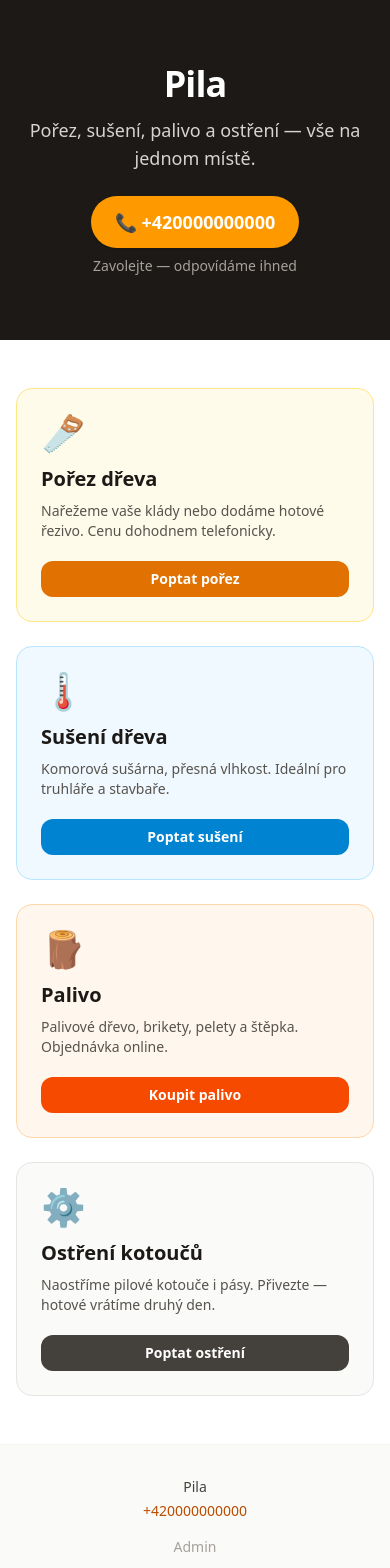
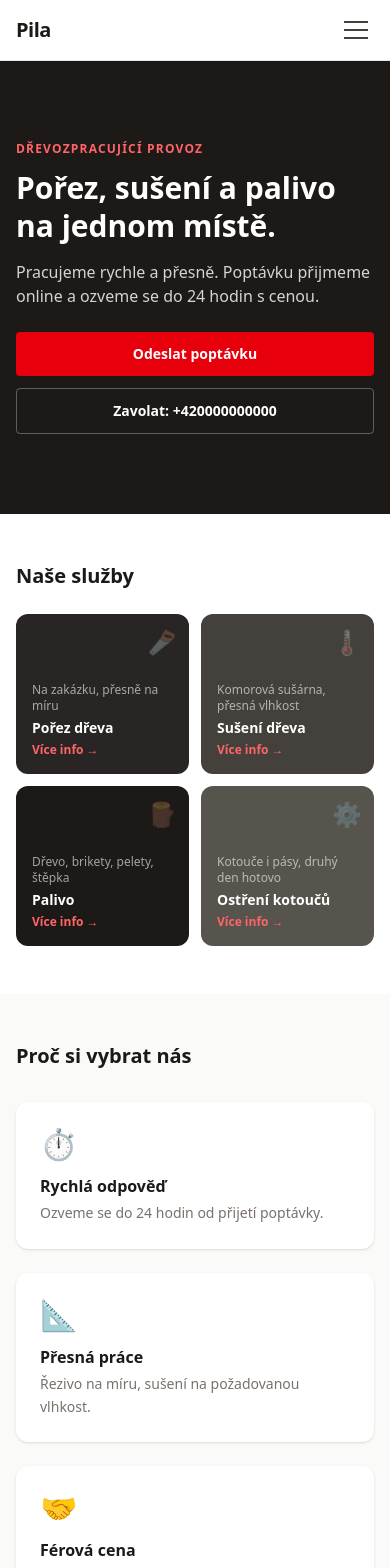
Before and after one commit to pavslovak-maker/pila-portal, a Next.js app: page / in a window 390 px wide. Shown: the top 1568 px of the page. Built offline with nearby package versions, Linux system fonts and the light colour scheme.

Commit message:
responzivní design — mobilní menu, flexibilní gridy

```diff
--- a/src/app/(web)/ostreni/page.tsx
+++ b/src/app/(web)/ostreni/page.tsx
@@ -1,39 +1,21 @@
 import { SharpeningForm } from "@/components/SharpeningForm";
+import { PageLayout } from "@/components/PageLayout";
 
 export const metadata = {
-  title: "Ostření pilových kotoučů a pásů | Portál pily",
-  description:
-    "Naostříme pilové kotouče i pásy. Přivezte k nám — výsledek je ostrý jako nový.",
+  title: "Ostření kotoučů | Pila",
+  description: "Ostření pilových kotoučů a pásů. Poptejte se online.",
 };
 
 export default function SharpeningPage() {
   return (
-    <main className="mx-auto max-w-2xl px-4 py-12">
-      <h1 className="text-3xl font-bold tracking-tight text-stone-900">
-        Ostření pilových kotoučů a pásů
-      </h1>
-      <p className="mt-3 text-stone-600">
-        Naostříme kotouče i pásy pro pily všech typů. Stačí přivézt — hotové vrátíme zpravidla
-        do druhého dne. Cenu sdělíme telefonicky po upřesnění počtu a průměrů.
+    <PageLayout>
+      <h1 className="text-3xl font-bold tracking-tight text-stone-900">Ostření pilových kotoučů a pásů</h1>
+      <p className="mt-3 text-stone-500">
+        Naostříme kotouče i pásy. Přivezte k nám — hotové vrátíme zpravidla druhý den.
       </p>
-
-      <div className="mt-4 rounded-xl bg-amber-50 px-4 py-3 text-sm text-amber-800">
-        Raději zavoláte?{" "}
-        <a
-          href={`tel:${process.env.NEXT_PUBLIC_SITE_PHONE ?? "+420000000000"}`}
-          className="font-semibold underline"
-        >
-          {process.env.NEXT_PUBLIC_SITE_PHONE ?? "+420 000 000 000"}
-        </a>
+      <div className="mt-8">
+        <SharpeningForm />
       </div>
-
-      <section className="mt-8">
-        <h2 className="mb-4 text-xl font-semibold text-stone-800">Poptávkový formulář</h2>
-        <p className="mb-6 text-sm text-stone-500">
-          Vyplňte níže a my vás do 24 hodin kontaktujeme.
-        </p>
-        <SharpeningForm />
-      </section>
-    </main>
+    </PageLayout>
   );
 }
--- a/src/app/(web)/page.tsx
+++ b/src/app/(web)/page.tsx
@@ -1,95 +1,151 @@
+"use client";
+
 import Link from "next/link";
+import { useState } from "react";
 
 const PHONE = process.env.NEXT_PUBLIC_SITE_PHONE ?? "+420 000 000 000";
 const SITE_NAME = process.env.NEXT_PUBLIC_SITE_NAME ?? "Pila";
 
+const NAV_LINKS = [
+  { href: "/porez", label: "Pořez dřeva" },
+  { href: "/suseni", label: "Sušení" },
+  { href: "/palivo", label: "Palivo" },
+  { href: "/ostreni", label: "Ostření" },
+  { href: "/kontakt", label: "Kontakt" },
+];
+
 const SERVICES = [
-  {
-    href: "/porez",
-    emoji: "🪚",
-    title: "Pořez dřeva",
-    desc: "Nařežeme vaše klády nebo dodáme hotové řezivo. Cenu dohodnem telefonicky.",
-    cta: "Poptat pořez",
-    color: "bg-amber-50 border-amber-200 hover:bg-amber-100",
-    ctaColor: "bg-amber-600 hover:bg-amber-700",
-  },
-  {
-    href: "/suseni",
-    emoji: "🌡️",
-    title: "Sušení dřeva",
-    desc: "Komorová sušárna, přesná vlhkost. Ideální pro truhláře a stavbaře.",
-    cta: "Poptat sušení",
-    color: "bg-sky-50 border-sky-200 hover:bg-sky-100",
-    ctaColor: "bg-sky-600 hover:bg-sky-700",
-  },
-  {
-    href: "/palivo",
-    emoji: "🪵",
-    title: "Palivo",
-    desc: "Palivové dřevo, brikety, pelety a štěpka. Objednávka online.",
-    cta: "Koupit palivo",
-    color: "bg-orange-50 border-orange-200 hover:bg-orange-100",
-    ctaColor: "bg-orange-600 hover:bg-orange-700",
-  },
-  {
-    href: "/ostreni",
-    emoji: "⚙️",
-    title: "Ostření kotoučů",
-    desc: "Naostříme pilové kotouče i pásy. Přivezte — hotové vrátíme druhý den.",
-    cta: "Poptat ostření",
-    color: "bg-stone-50 border-stone-200 hover:bg-stone-100",
-    ctaColor: "bg-stone-700 hover:bg-stone-800",
-  },
+  { href: "/porez", label: "Pořez dřeva", desc: "Na zakázku, přesně na míru", bg: "bg-stone-800", emoji: "🪚" },
+  { href: "/suseni", label: "Sušení dřeva", desc: "Komorová sušárna, přesná vlhkost", bg: "bg-stone-700", emoji: "🌡️" },
+  { href: "/palivo", label: "Palivo", desc: "Dřevo, brikety, pelety, štěpka", bg: "bg-stone-900", emoji: "🪵" },
+  { href: "/ostreni", label: "Ostření kotoučů", desc: "Kotouče i pásy, druhý den hotovo", bg: "bg-stone-600", emoji: "⚙️" },
+];
+
+const FEATURES = [
+  { icon: "⏱️", title: "Rychlá odpověď", desc: "Ozveme se do 24 hodin od přijetí poptávky." },
+  { icon: "📐", title: "Přesná práce", desc: "Řezivo na míru, sušení na požadovanou vlhkost." },
+  { icon: "🤝", title: "Férová cena", desc: "Cenu vždy dohodneme před zahájením práce." },
 ];
 
 export default function HomePage() {
+  const [menuOpen, setMenuOpen] = useState(false);
+
   return (
-    <main className="min-h-screen bg-white">
+    <div className="min-h-screen bg-white">
+
+      {/* Navigace */}
+      <header className="sticky top-0 z-50 border-b border-stone-200 bg-white shadow-sm">
+        <div className="mx-auto flex max-w-6xl items-center justify-between px-4 py-3">
+          <Link href="/" className="text-xl font-bold tracking-tight text-stone-900">{SITE_NAME}</Link>
+          <nav className="hidden items-center gap-6 md:flex">
+            {NAV_LINKS.map((l) => (
+              <Link key={l.href} href={l.href} className="text-sm font-medium text-stone-600 hover:text-red-600">{l.label}</Link>
+            ))}
+          </nav>
+          <div className="flex items-center gap-3">
+            <a href={"tel:" + PHONE.replace(/\s/g, "")} className="hidden rounded bg-red-600 px-4 py-2 text-sm font-semibold text-white hover:bg-red-700 sm:block">
+              {PHONE}
+            </a>
+            <button onClick={() => setMenuOpen(!menuOpen)} className="flex h-9 w-9 flex-col items-center justify-center gap-1.5 md:hidden" aria-label="Menu">
+              <span className={"block h-0.5 w-6 bg-stone-700 transition-transform " + (menuOpen ? "translate-y-2 rotate-45" : "")} />
+              <span className={"block h-0.5 w-6 bg-stone-700 transition-opacity " + (menuOpen ? "opacity-0" : "")} />
+              <span className={"block h-0.5 w-6 bg-stone-700 transition-transform " + (menuOpen ? "-translate-y-2 -rotate-45" : "")} />
+            </button>
+          </div>
+        </div>
+        {menuOpen && (
+          <div className="border-t border-stone-100 bg-white px-4 pb-4 md:hidden">
+            {NAV_LINKS.map((l) => (
+              <Link key={l.href} href={l.href} onClick={() => setMenuOpen(false)} className="block py-3 text-base font-medium text-stone-700 hover:text-red-600">{l.label}</Link>
+            ))}
+            <a href={"tel:" + PHONE.replace(/\s/g, "")} className="mt-2 block rounded bg-red-600 px-4 py-3 text-center text-sm font-semibold text-white">{PHONE}</a>
+          </div>
+        )}
+      </header>
+
       {/* Hero */}
-      <section className="bg-stone-900 px-4 py-16 text-center text-white">
-        <h1 className="text-4xl font-bold tracking-tight sm:text-5xl">{SITE_NAME}</h1>
-        <p className="mt-3 text-lg text-stone-300">
-          Pořez, sušení, palivo a ostření — vše na jednom místě.
-        </p>
-        <a
-          href={"tel:" + PHONE.replace(/\s/g, "")}
-          className="mt-6 inline-flex items-center gap-2 rounded-full bg-amber-500 px-6 py-3 text-lg font-semibold text-white shadow hover:bg-amber-400"
-        >
-          📞 {PHONE}
-        </a>
-        <p className="mt-2 text-sm text-stone-400">Zavolejte — odpovídáme ihned</p>
+      <section className="relative overflow-hidden bg-stone-900 px-4 py-20 md:py-36">
+        <div className="absolute inset-0 bg-gradient-to-r from-stone-900 via-stone-900/80 to-transparent" />
+        <div className="relative mx-auto max-w-6xl">
+          <p className="text-xs font-semibold uppercase tracking-widest text-red-400 sm:text-sm">Dřevozpracující provoz</p>
+          <h1 className="mt-3 max-w-2xl text-3xl font-bold leading-tight text-white sm:text-4xl md:text-5xl">
+            Pořez, sušení<br className="hidden sm:block" /> a palivo na jednom místě.
+          </h1>
+          <p className="mt-4 max-w-lg text-base text-stone-300 sm:text-lg">
+            Pracujeme rychle a přesně. Poptávku přijmeme online a ozveme se do 24 hodin s cenou.
+          </p>
+          <div className="mt-6 flex flex-col gap-3 sm:flex-row">
+            <Link href="/suseni" className="rounded bg-red-600 px-7 py-3 text-center text-sm font-semibold text-white hover:bg-red-700">
+              Odeslat poptávku
+            </Link>
+            <a href={"tel:" + PHONE.replace(/\s/g, "")} className="rounded border border-white/30 px-7 py-3 text-center text-sm font-semibold text-white hover:bg-white/10">
+              Zavolat: {PHONE}
+            </a>
+          </div>
+        </div>
       </section>
 
-      {/* Dlaždice služeb */}
-      <section className="mx-auto grid max-w-5xl gap-6 px-4 py-12 sm:grid-cols-2 lg:grid-cols-4">
-        {SERVICES.map((s) => (
-          <div
-            key={s.href}
-            className={"flex flex-col rounded-2xl border p-6 transition " + s.color}
-          >
-            <span className="text-4xl">{s.emoji}</span>
-            <h2 className="mt-3 text-xl font-bold text-stone-900">{s.title}</h2>
-            <p className="mt-2 flex-1 text-sm text-stone-600">{s.desc}</p>
-            <Link
-              href={s.href}
-              className={"mt-5 rounded-xl px-4 py-2 text-center text-sm font-semibold text-white transition " + s.ctaColor}
-            >
-              {s.cta}
+      {/* Služby */}
+      <section className="mx-auto max-w-6xl px-4 py-12 md:py-16">
+        <h2 className="mb-6 text-xl font-bold text-stone-900 sm:text-2xl">Naše služby</h2>
+        <div className="grid grid-cols-2 gap-3 sm:gap-4 lg:grid-cols-4">
+          {SERVICES.map((s) => (
+            <Link key={s.href} href={s.href} className={"group relative flex h-40 flex-col justify-end overflow-hidden rounded-xl p-4 sm:h-52 sm:p-5 " + s.bg}>
+              <span className="absolute right-3 top-3 text-2xl opacity-30 sm:right-4 sm:top-4 sm:text-3xl">{s.emoji}</span>
+              <p className="text-xs text-white/60">{s.desc}</p>
+              <h3 className="mt-1 text-sm font-bold text-white sm:text-lg">{s.label}</h3>
+              <span className="mt-1 text-xs font-semibold text-red-400 group-hover:underline">Více info →</span>
             </Link>
-          </div>
-        ))}
+          ))}
+        </div>
       </section>
 
-      {/* Patička s kontaktem */}
-      <footer className="border-t border-stone-100 bg-stone-50 px-4 py-8 text-center text-sm text-stone-500">
-        <p className="font-medium text-stone-700">{SITE_NAME}</p>
-        <a href={"tel:" + PHONE.replace(/\s/g, "")} className="mt-1 block text-amber-700 hover:underline">
+      {/* Proč my */}
+      <section className="bg-stone-50 px-4 py-12 md:py-16">
+        <div className="mx-auto max-w-6xl">
+          <h2 className="mb-8 text-xl font-bold text-stone-900 sm:text-2xl">Proč si vybrat nás</h2>
+          <div className="grid gap-6 sm:grid-cols-3">
+            {FEATURES.map((f) => (
+              <div key={f.title} className="rounded-xl bg-white p-6 shadow-sm">
+                <span className="text-3xl">{f.icon}</span>
+                <h3 className="mt-3 text-base font-bold text-stone-900">{f.title}</h3>
+                <p className="mt-1 text-sm leading-relaxed text-stone-500">{f.desc}</p>
+              </div>
+            ))}
+          </div>
+        </div>
+      </section>
+
+      {/* CTA */}
+      <section className="bg-red-600 px-4 py-12 text-center">
+        <h2 className="text-xl font-bold text-white sm:text-2xl">Přijďte se podívat nebo zavolejte</h2>
+        <p className="mt-2 text-red-100">Jsme k dispozici v pracovní dny.</p>
+        <a href={"tel:" + PHONE.replace(/\s/g, "")} className="mt-5 inline-block rounded bg-white px-8 py-3 text-sm font-bold text-red-600 hover:bg-red-50">
           {PHONE}
         </a>
-        <p className="mt-4">
-          <Link href="/admin" className="text-stone-400 hover:text-stone-600">Admin</Link>
-        </p>
+      </section>
+
+      {/* Patička */}
+      <footer className="bg-stone-900 px-4 py-10">
+        <div className="mx-auto max-w-6xl">
+          <div className="flex flex-wrap justify-between gap-6">
+            <div>
+              <p className="font-bold text-white">{SITE_NAME}</p>
+              <p className="mt-1 text-sm text-stone-400">Dřevozpracující provoz</p>
+            </div>
+            <div className="flex flex-wrap gap-4">
+              {NAV_LINKS.map((l) => (
+                <Link key={l.href} href={l.href} className="text-sm text-stone-400 hover:text-white">{l.label}</Link>
+              ))}
+            </div>
+          </div>
+          <div className="mt-8 flex items-center justify-between border-t border-stone-800 pt-6 text-xs text-stone-500">
+            <span>© 2025 {SITE_NAME}</span>
+            <Link href="/admin" className="hover:text-stone-300">Admin</Link>
+          </div>
+        </div>
       </footer>
-    </main>
+
+    </div>
   );
 }
--- a/src/app/(web)/suseni/page.tsx
+++ b/src/app/(web)/suseni/page.tsx
@@ -1,40 +1,22 @@
 import { DryingForm } from "@/components/DryingForm";
+import { PageLayout } from "@/components/PageLayout";
 
 export const metadata = {
-  title: "Sušení dřeva | Portál pily",
-  description:
-    "Profesionální sušení dřeva v komorové sušárně. Poptejte se a my vám zavoláme s cenou.",
+  title: "Sušení dřeva | Pila",
+  description: "Profesionální sušení dřeva v komorové sušárně. Poptejte se online.",
 };
 
 export default function DryingPage() {
   return (
-    <main className="mx-auto max-w-2xl px-4 py-12">
-      {/* Záhlaví */}
+    <PageLayout>
       <h1 className="text-3xl font-bold tracking-tight text-stone-900">Sušení dřeva</h1>
-      <p className="mt-3 text-stone-600">
-        Sušíme dřevo v moderní komorové sušárně. Výsledkem je stabilní řezivo s přesně
-        požadovanou vlhkostí — ideální pro truhlářské a stavební práce.
+      <p className="mt-3 text-stone-500">
+        Sušíme dřevo v moderní komorové sušárně. Výsledkem je stabilní řezivo
+        s přesnou vlhkostí — ideální pro truhláře i stavbaře.
       </p>
-
-      {/* Orientační telefon — vždy viditelný */}
-      <div className="mt-4 rounded-xl bg-amber-50 px-4 py-3 text-sm text-amber-800">
-        Raději zavoláte?{" "}
-        <a
-          href={`tel:${process.env.NEXT_PUBLIC_SITE_PHONE ?? "+420000000000"}`}
-          className="font-semibold underline"
-        >
-          {process.env.NEXT_PUBLIC_SITE_PHONE ?? "+420 000 000 000"}
-        </a>
+      <div className="mt-8">
+        <DryingForm />
       </div>
-
-      {/* Formulář */}
-      <section className="mt-8">
-        <h2 className="mb-4 text-xl font-semibold text-stone-800">Poptávkový formulář</h2>
-        <p className="mb-6 text-sm text-stone-500">
-          Vyplňte níže a my vás do 24 hodin kontaktujeme s orientační cenou.
-        </p>
-        <DryingForm />
-      </section>
-    </main>
+    </PageLayout>
   );
 }
--- /dev/null
+++ b/src/components/PageLayout.tsx
@@ -0,0 +1,84 @@
+"use client";
+
+import Link from "next/link";
+import { useState } from "react";
+
+const PHONE = process.env.NEXT_PUBLIC_SITE_PHONE ?? "+420 000 000 000";
+const SITE_NAME = process.env.NEXT_PUBLIC_SITE_NAME ?? "Pila";
+
+const NAV_LINKS = [
+  { href: "/porez", label: "Pořez dřeva" },
+  { href: "/suseni", label: "Sušení" },
+  { href: "/palivo", label: "Palivo" },
+  { href: "/ostreni", label: "Ostření" },
+];
+
+export function PageLayout({ children }: { children: React.ReactNode }) {
+  const [menuOpen, setMenuOpen] = useState(false);
+
+  return (
+    <div className="min-h-screen bg-white">
+      <header className="sticky top-0 z-50 border-b border-stone-200 bg-white shadow-sm">
+        <div className="mx-auto flex max-w-6xl items-center justify-between px-4 py-3">
+          <Link href="/" className="text-xl font-bold tracking-tight text-stone-900">
+            {SITE_NAME}
+          </Link>
+
+          {/* Desktop nav */}
+          <nav className="hidden items-center gap-6 md:flex">
+            {NAV_LINKS.map((l) => (
+              <Link key={l.href} href={l.href} className="text-sm font-medium text-stone-600 hover:text-red-600">
+                {l.label}
+              </Link>
+            ))}
+          </nav>
+
+          <div className="flex items-center gap-3">
+            <a
+              href={"tel:" + PHONE.replace(/\s/g, "")}
+              className="hidden rounded bg-red-600 px-4 py-2 text-sm font-semibold text-white hover:bg-red-700 sm:block"
+            >
+              {PHONE}
+            </a>
+            {/* Hamburger */}
+            <button
+              onClick={() => setMenuOpen(!menuOpen)}
+              className="flex h-9 w-9 flex-col items-center justify-center gap-1.5 rounded md:hidden"
+              aria-label="Menu"
+            >
+              <span className={"block h-0.5 w-6 bg-stone-700 transition-transform " + (menuOpen ? "translate-y-2 rotate-45" : "")} />
+              <span className={"block h-0.5 w-6 bg-stone-700 transition-opacity " + (menuOpen ? "opacity-0" : "")} />
+              <span className={"block h-0.5 w-6 bg-stone-700 transition-transform " + (menuOpen ? "-translate-y-2 -rotate-45" : "")} />
+            </button>
+          </div>
+        </div>
+
+        {/* Mobilní menu */}
+        {menuOpen && (
+          <div className="border-t border-stone-100 bg-white px-4 pb-4 md:hidden">
+            {NAV_LINKS.map((l) => (
+              <Link
+                key={l.href}
+                href={l.href}
+                onClick={() => setMenuOpen(false)}
+                className="block py-3 text-base font-medium text-stone-700 hover:text-red-600"
+              >
+                {l.label}
+              </Link>
+            ))}
+            <a
+              href={"tel:" + PHONE.replace(/\s/g, "")}
+              className="mt-2 block rounded bg-red-600 px-4 py-3 text-center text-sm font-semibold text-white"
+            >
+              {PHONE}
+            </a>
+          </div>
+        )}
+      </header>
+
+      <main className="mx-auto max-w-2xl px-4 py-10">
+        {children}
+      </main>
+    </div>
+  );
+}
```
Also changed, not shown: src/app/(web)/porez/page.tsx (+11 -28 lines).
